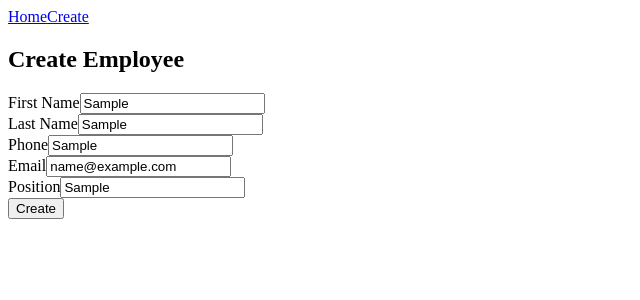
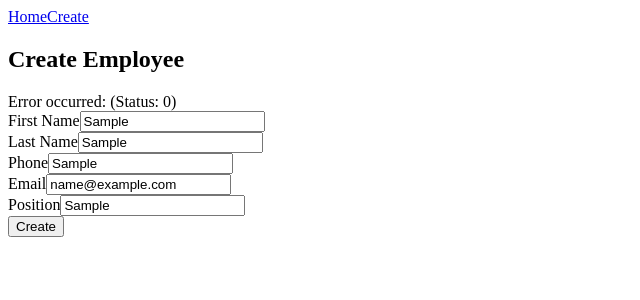
Before and after one commit to MK-NEUKO/employee-managemnet-app, an Angular app: page /create in a window 1280 px wide. Both pictures are taken after typing "Sample", "Sample", "Sample", "name@example.com", "Sample" into the empty fields and a click on the button "Create". Shown: the top 300 px of the page, without its empty margins (0-640 px from the left). Built offline with nearby package versions, Linux system fonts and the light colour scheme; no server answers.

Commit message:
add error handling to employee creation form and fix API URL

```diff
--- a/src/app/employee-form/employee-form.component.html
+++ b/src/app/employee-form/employee-form.component.html
@@ -1,4 +1,8 @@
 <h2>Create Employee</h2>
+
+<div *ngIf="errorMessage != ''">
+    {{errorMessage}}
+</div>
 
 <form (ngSubmit)="onSubmit()">
     <div>
--- a/src/app/employee-form/employee-form.component.ts
+++ b/src/app/employee-form/employee-form.component.ts
@@ -2,11 +2,13 @@ import { Component } from '@angular/core';
 import { FormsModule } from '@angular/forms';
 import { Employee } from '../../models/employee';
 import { EmployeeService } from '../employee.service';
+import { Router } from '@angular/router';
+import { CommonModule } from '@angular/common';
 
 @Component({
   selector: 'app-employee-form',
   standalone: true,
-  imports: [FormsModule],
+  imports: [FormsModule, CommonModule],
   templateUrl: './employee-form.component.html',
   styleUrl: './employee-form.component.css'
 })
@@ -21,10 +23,22 @@ export class EmployeeFormComponent {
     position: ''
   }
 
-  constructor(private employeeService: EmployeeService) { }
+  errorMessage: string = "";
+
+  constructor(private employeeService: EmployeeService,
+              private router: Router
+  ) { }
 
   onSubmit() : void {
     this.employeeService.createEmployee(this.employee)
-      .subscribe((result) => console.log(result));
+      .subscribe({
+        next: () => {
+          this.router.navigate(['/']);
+        },
+        error: (error) => {
+          console.error(error);
+          this.errorMessage = `Error occurred: (Status: ${error.status})`;
+        }
+      });
   }
 }
--- a/src/app/employee.service.ts
+++ b/src/app/employee.service.ts
@@ -9,7 +9,7 @@ import { Employee } from '../models/employee';
 })
 export class EmployeeService {
 
-  private apiUrl = `${environment.apiUrl}/employee`;
+  private apiUrl = `${environment.apiUrl}/employeess`;
 
   constructor(private http: HttpClient) { }
 
```
